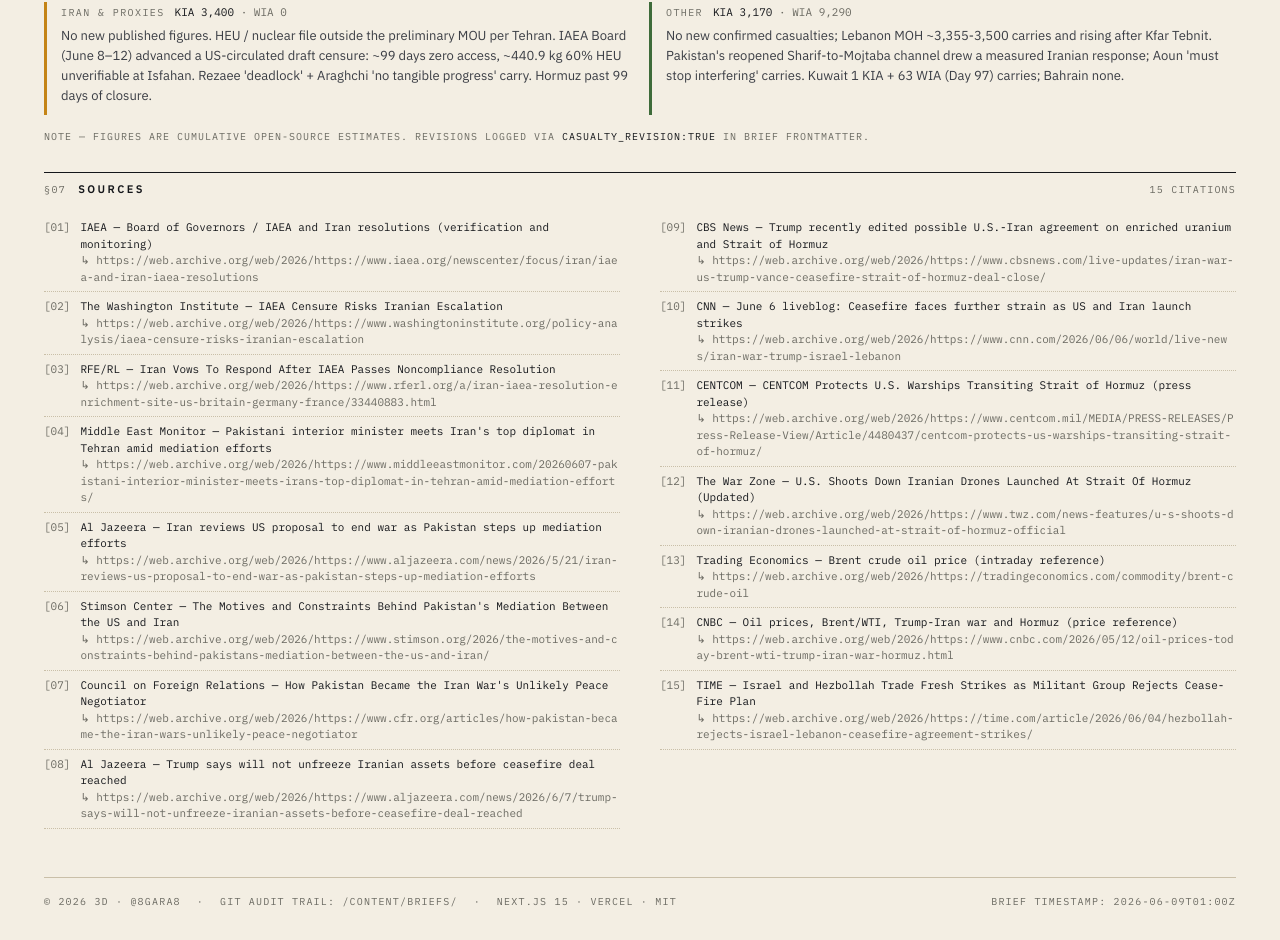
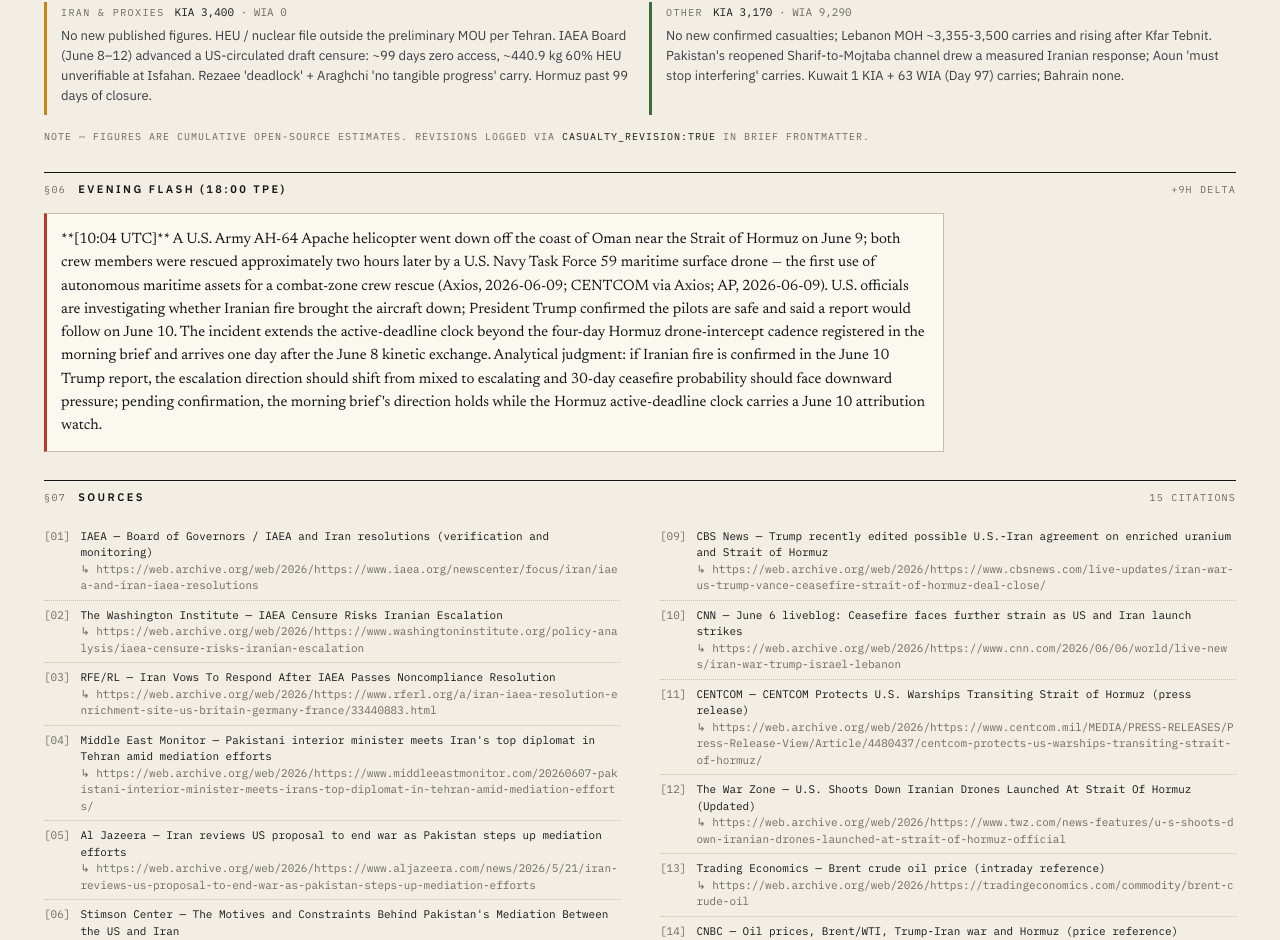
Before and after one commit to 8gara8/MEtracker, a Next.js app: page / in a window 1280 px wide. Shown: the part 3537-4477 px from the top of the page. Built offline with nearby package versions, Linux system fonts and the light colour scheme; no server answers.

Commit message:
brief: Day 102 — 2026-06-09 evening flash

```diff
--- a/content/briefs/2026-06-09-day-102.data.ts
+++ b/content/briefs/2026-06-09-day-102.data.ts
@@ -136,6 +136,8 @@
     other:
       "No new confirmed casualties; Lebanon MOH ~3,355-3,500 carries and rising after Kfar Tebnit. Pakistan's reopened Sharif-to-Mojtaba channel drew a measured Iranian response; Aoun 'must stop interfering' carries. Kuwait 1 KIA + 63 WIA (Day 97) carries; Bahrain none.",
   },
+  flash:
+    "**[10:04 UTC]** A U.S. Army AH-64 Apache helicopter went down off the coast of Oman near the Strait of Hormuz on June 9; both crew members were rescued approximately two hours later by a U.S. Navy Task Force 59 maritime surface drone — the first use of autonomous maritime assets for a combat-zone crew rescue (Axios, 2026-06-09; CENTCOM via Axios; AP, 2026-06-09). U.S. officials are investigating whether Iranian fire brought the aircraft down; President Trump confirmed the pilots are safe and said a report would follow on June 10. The incident extends the active-deadline clock beyond the four-day Hormuz drone-intercept cadence registered in the morning brief and arrives one day after the June 8 kinetic exchange. Analytical judgment: if Iranian fire is confirmed in the June 10 Trump report, the escalation direction should shift from mixed to escalating and 30-day ceasefire probability should face downward pressure; pending confirmation, the morning brief's direction holds while the Hormuz active-deadline clock carries a June 10 attribution watch.",
 };
 
 export default data;
--- a/content/context.md
+++ b/content/context.md
@@ -72,4 +72,4 @@
 
 ## Evening flash notes
 
-(None yet for today.)
+**[10:04 UTC]** A U.S. Army AH-64 Apache helicopter went down off the coast of Oman near the Strait of Hormuz on June 9; both crew members were rescued approximately two hours later by a U.S. Navy Task Force 59 maritime surface drone — the first use of autonomous maritime assets for a combat-zone crew rescue (Axios 2026-06-09, https://web.archive.org/web/2026/https://www.axios.com/2026/06/09/us-army-apache-helicopter-strait-of-hormuz-iran; CENTCOM via Axios; AP 2026-06-09, https://web.archive.org/web/2026/https://apnews.com/article/iran-us-ceasefire-helicopter-hezbollah-israel-9-june-2026-50d7a8ecbb2cf33836af152679adb40e). U.S. officials are investigating whether Iranian fire brought the aircraft down; President Trump confirmed the pilots are safe and said a report would follow on June 10. The incident extends the active-deadline clock beyond the four-day Hormuz drone-intercept cadence registered in the morning brief and arrives one day after the June 8 kinetic exchange — the first direct Israel-Iran strike exchange since the April 8 ceasefire. Analytical judgment: if Iranian fire is confirmed in the June 10 Trump report, the escalation direction should shift from `mixed` to `escalating` and 30-day ceasefire probability should face downward pressure; pending confirmation, the morning brief's direction holds while the Hormuz active-deadline clock now carries a June 10 attribution watch. (All sources accessed 2026-06-09T10:04Z.)
```
Also changed, not shown: content/briefs/2026-06-09-day-102.mdx (+4 -0 lines).
